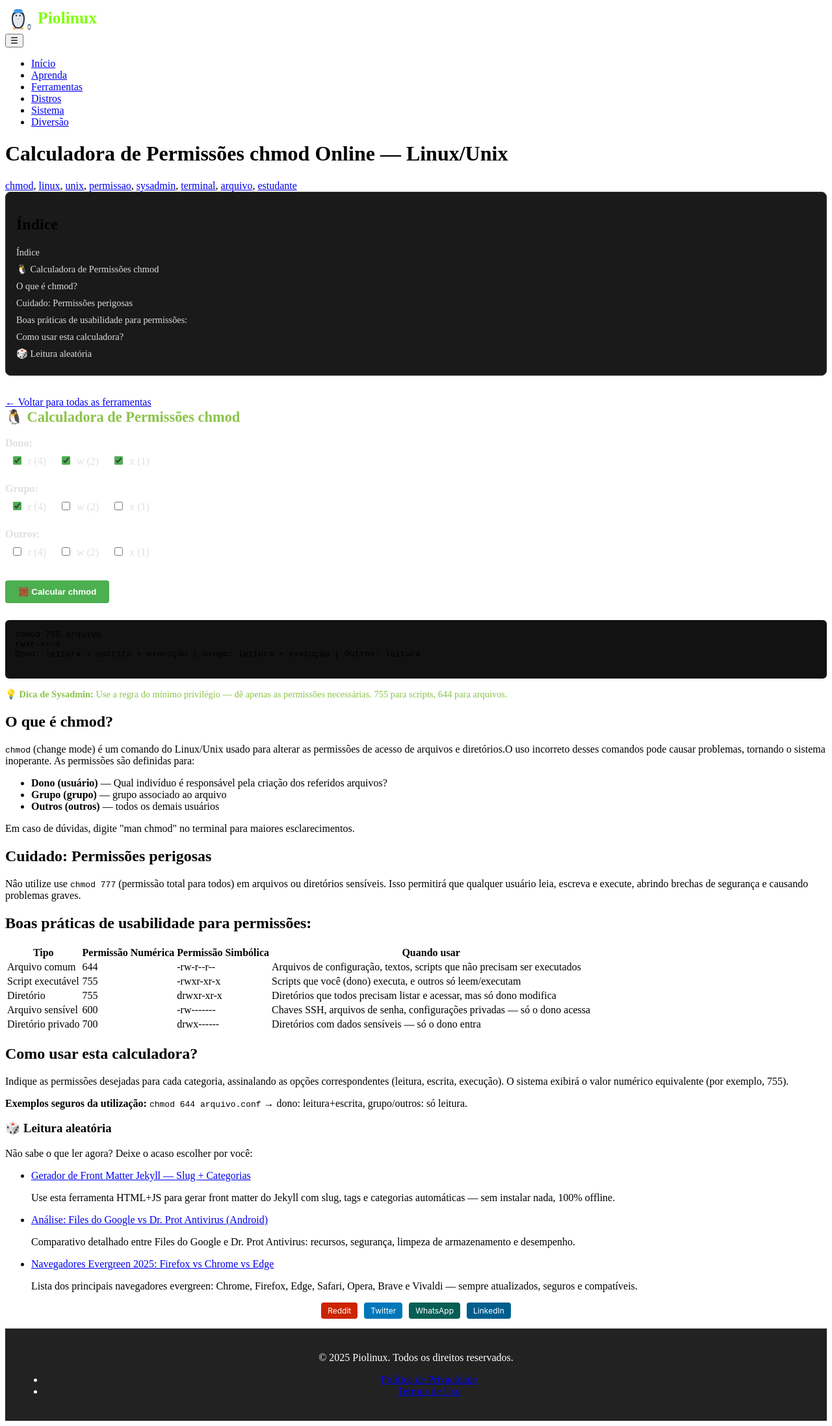
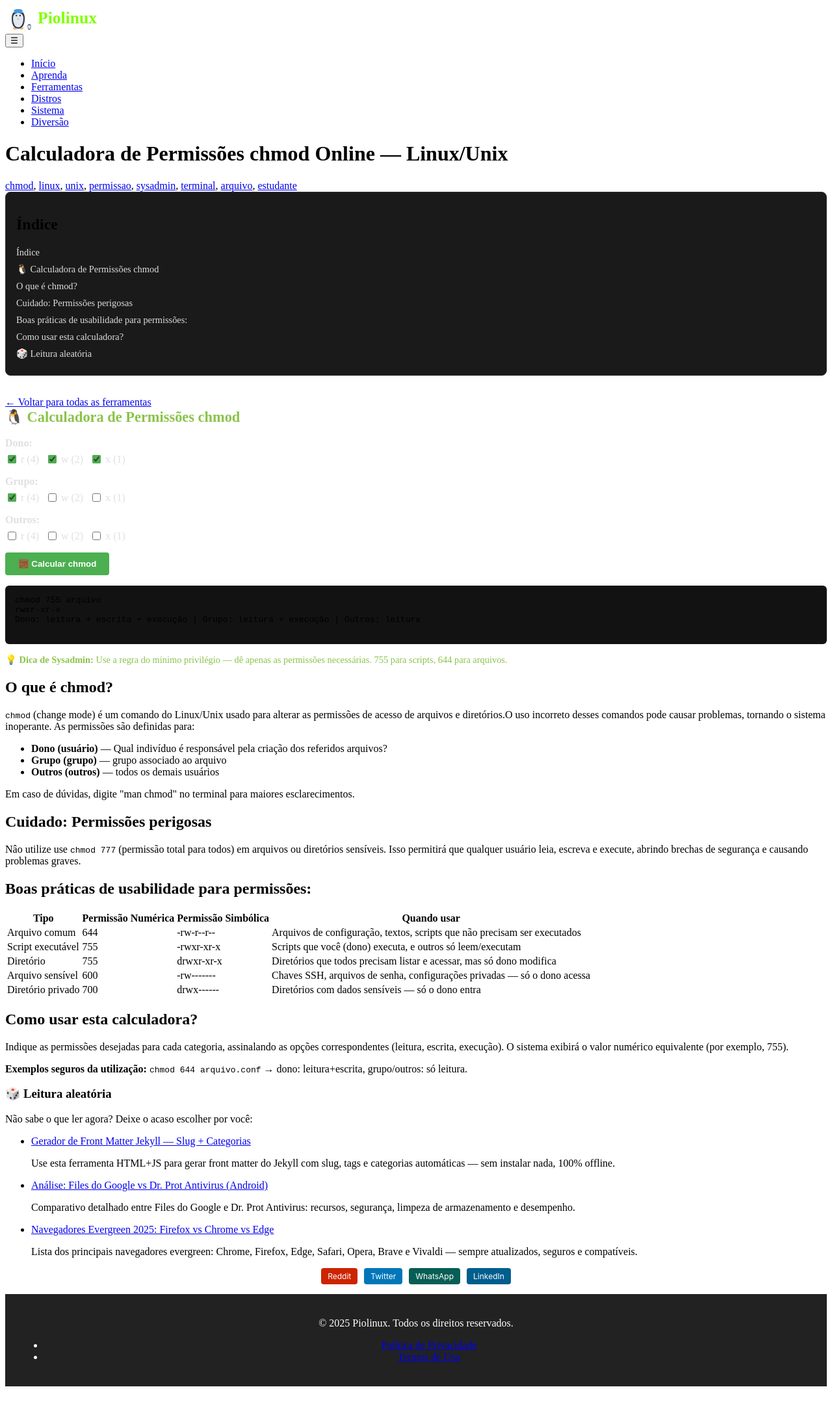
Before and after one commit to Piolinux/piolinux-site, a Jekyll site: the page built from _pages/tools/calculadora-de-permissoes-chmod-online.html, in a window 1280 px wide. Shown: the whole page at 65% size. Built offline with Jekyll 4.4.1, drawn with Linux system fonts in a browser that asks for light colours; after the commit the page ends 2141 px from its top, so only the background shows below that.

Commit message:
Update calculadora-de-permissoes-chmod-online.html

```diff
--- a/_pages/tools/calculadora-de-permissoes-chmod-online.html
+++ b/_pages/tools/calculadora-de-permissoes-chmod-online.html
@@ -24,47 +24,56 @@ tags: [chmod, linux, unix, permissao, sysadmin, terminal, arquivo, estudante]
 
   <h2 class="tool-title" style="color: #8bc34a; margin-top: 0; font-size: 1.4em;">🐧 Calculadora de Permissões chmod</h2>
 
-  <div style="margin: 16px 0;">
-    <div style="margin-bottom: 16px;">
-      <strong style="color: #e0e0e0;">Dono:</strong><br>
-      <label style="display: inline-block; margin: 8px; color: #e0e0e0;">
-        <input type="checkbox" id="ownerRead" checked style="margin-right: 6px; accent-color: #4caf50;" /> r (4)
+<div style="display: flex; flex-direction: column; gap: 16px; margin: 16px 0;">
+  <!-- Dono -->
+  <div>
+    <strong style="color: #e0e0e0; display: block; margin-bottom: 6px;">Dono:</strong>
+    <div style="display: flex; flex-wrap: wrap; gap: 10px;">
+      <label style="color: #e0e0e0; display: flex; align-items: center; gap: 4px;">
+        <input type="checkbox" id="ownerRead" checked style="accent-color: #4caf50;" /> r (4)
       </label>
-      <label style="display: inline-block; margin: 8px; color: #e0e0e0;">
-        <input type="checkbox" id="ownerWrite" checked style="margin-right: 6px; accent-color: #4caf50;" /> w (2)
+      <label style="color: #e0e0e0; display: flex; align-items: center; gap: 4px;">
+        <input type="checkbox" id="ownerWrite" checked style="accent-color: #4caf50;" /> w (2)
       </label>
-      <label style="display: inline-block; margin: 8px; color: #e0e0e0;">
-        <input type="checkbox" id="ownerExecute" checked style="margin-right: 6px; accent-color: #4caf50;" /> x (1)
+      <label style="color: #e0e0e0; display: flex; align-items: center; gap: 4px;">
+        <input type="checkbox" id="ownerExecute" checked style="accent-color: #4caf50;" /> x (1)
       </label>
     </div>
+  </div>
 
-    <div style="margin-bottom: 16px;">
-      <strong style="color: #e0e0e0;">Grupo:</strong><br>
-      <label style="display: inline-block; margin: 8px; color: #e0e0e0;">
-        <input type="checkbox" id="groupRead" checked style="margin-right: 6px; accent-color: #4caf50;" /> r (4)
+  <!-- Grupo -->
+  <div>
+    <strong style="color: #e0e0e0; display: block; margin-bottom: 6px;">Grupo:</strong>
+    <div style="display: flex; flex-wrap: wrap; gap: 10px;">
+      <label style="color: #e0e0e0; display: flex; align-items: center; gap: 4px;">
+        <input type="checkbox" id="groupRead" checked style="accent-color: #4caf50;" /> r (4)
       </label>
-      <label style="display: inline-block; margin: 8px; color: #e0e0e0;">
-        <input type="checkbox" id="groupWrite" style="margin-right: 6px; accent-color: #4caf50;" /> w (2)
+      <label style="color: #e0e0e0; display: flex; align-items: center; gap: 4px;">
+        <input type="checkbox" id="groupWrite" style="accent-color: #4caf50;" /> w (2)
       </label>
-      <label style="display: inline-block; margin: 8px; color: #e0e0e0;">
-        <input type="checkbox" id="groupExecute" style="margin-right: 6px; accent-color: #4caf50;" /> x (1)
+      <label style="color: #e0e0e0; display: flex; align-items: center; gap: 4px;">
+        <input type="checkbox" id="groupExecute" style="accent-color: #4caf50;" /> x (1)
       </label>
     </div>
+  </div>
 
-    <div style="margin-bottom: 16px;">
-      <strong style="color: #e0e0e0;">Outros:</strong><br>
-      <label style="display: inline-block; margin: 8px; color: #e0e0e0;">
-        <input type="checkbox" id="otherRead" style="margin-right: 6px; accent-color: #4caf50;" /> r (4)
+  <!-- Outros -->
+  <div>
+    <strong style="color: #e0e0e0; display: block; margin-bottom: 6px;">Outros:</strong>
+    <div style="display: flex; flex-wrap: wrap; gap: 10px;">
+      <label style="color: #e0e0e0; display: flex; align-items: center; gap: 4px;">
+        <input type="checkbox" id="otherRead" style="accent-color: #4caf50;" /> r (4)
       </label>
-      <label style="display: inline-block; margin: 8px; color: #e0e0e0;">
-        <input type="checkbox" id="otherWrite" style="margin-right: 6px; accent-color: #4caf50;" /> w (2)
+      <label style="color: #e0e0e0; display: flex; align-items: center; gap: 4px;">
+        <input type="checkbox" id="otherWrite" style="accent-color: #4caf50;" /> w (2)
       </label>
-      <label style="display: inline-block; margin: 8px; color: #e0e0e0;">
-        <input type="checkbox" id="otherExecute" style="margin-right: 6px; accent-color: #4caf50;" /> x (1)
+      <label style="color: #e0e0e0; display: flex; align-items: center; gap: 4px;">
+        <input type="checkbox" id="otherExecute" style="accent-color: #4caf50;" /> x (1)
       </label>
     </div>
+  </div>
 
-    <button onclick="calculateChmod()" style="background: #4caf50; color: white; border: none; padding: 10px 20px; margin: 10px 0; border-radius: 4px; cursor: pointer; font-weight: bold;">
+  <button onclick="calculateChmod()" style="background: #4caf50; color: white; border: none; padding: 10px 20px; border-radius: 4px; cursor: pointer; font-weight: bold; align-self: flex-start;">
     🧮 Calcular chmod
   </button>
 </div>
```
Lines whose indentation alone changed are shown as unchanged.
